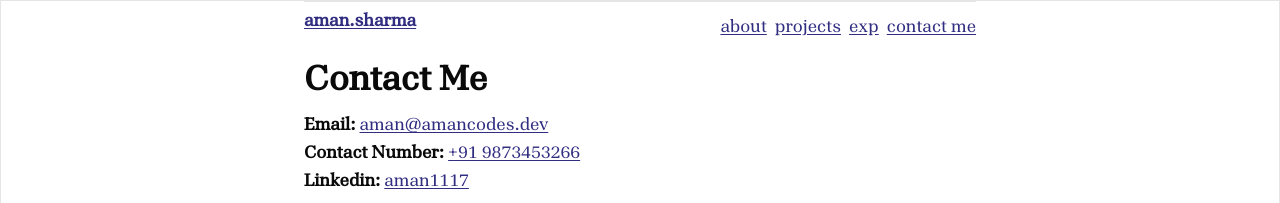
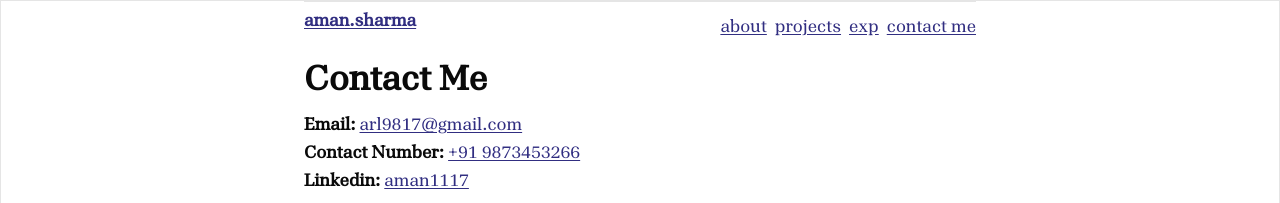
Before and after one commit to aman1117/portfolio, a Next.js app: page /contact in a window 1280 px wide. Shown: the top 203 px of the page. Built offline with nearby package versions, Linux system fonts and the light colour scheme.

Commit message:
update: Change email address on contact page

```diff
--- a/app/contact/page.tsx
+++ b/app/contact/page.tsx
@@ -6,7 +6,7 @@ const ContactPage: React.FC = () => {
       <p className="text-4xl font-bold mb-3 mr-1">Contact Me</p>
       <div className="mb-4">
         <p className="md:text-lg">
-          <strong>Email:</strong> <a href="mailto:arl0817osho@gmail.com" className="text-indigo-900 underline underline-offset-2 ">aman@amancodes.dev</a>
+          <strong>Email:</strong> <a href="mailto:arl0817osho@gmail.com" className="text-indigo-900 underline underline-offset-2 ">arl9817@gmail.com</a>
         </p>
         <p className="md:text-lg">
           <strong>Contact Number:</strong> <a href="tel:+919873453266" className="text-indigo-900 underline underline-offset-2">+91 9873453266</a>
```
